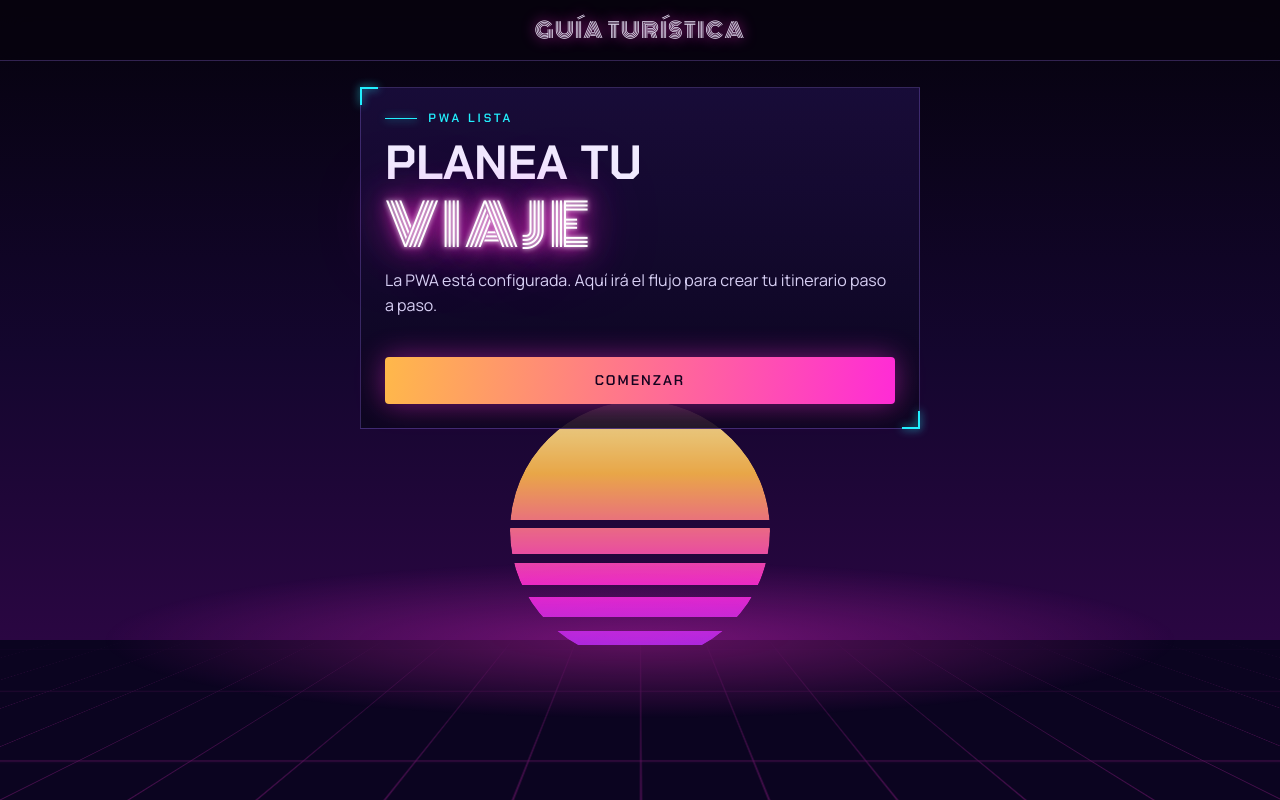
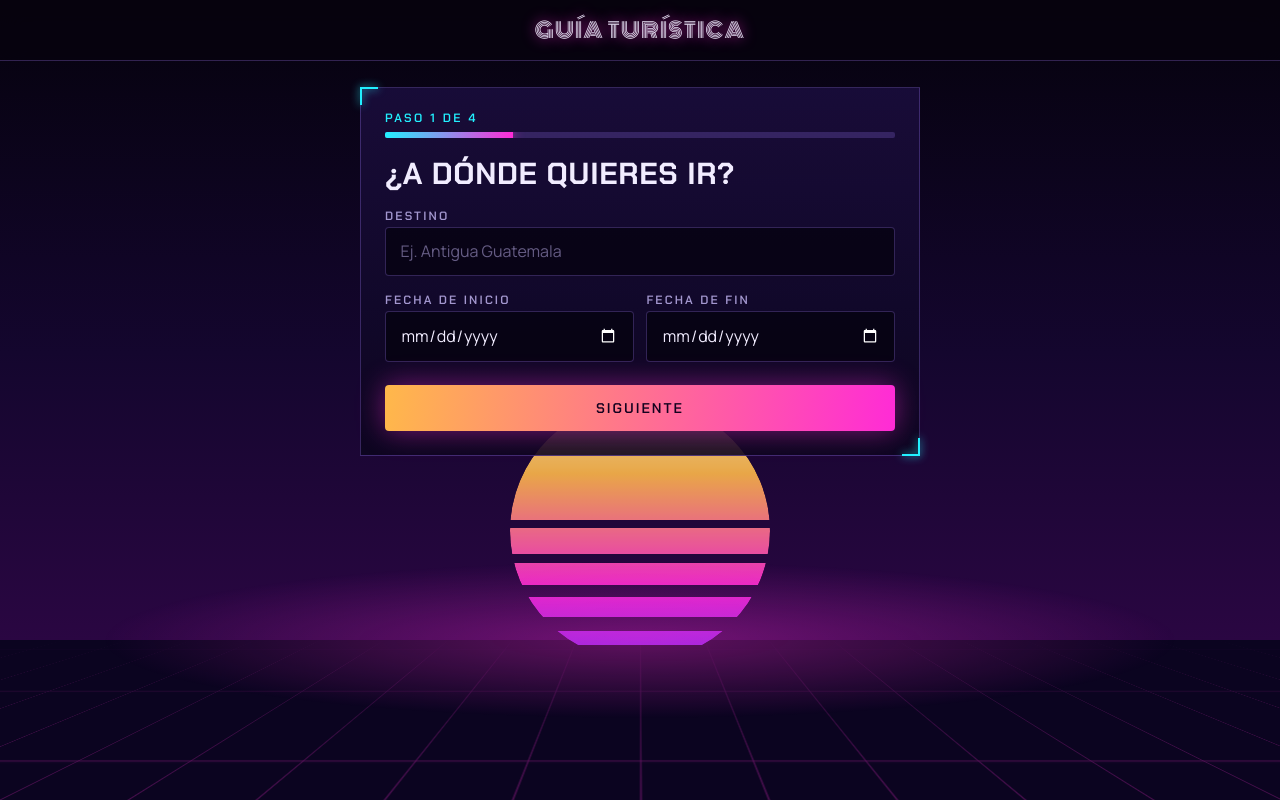
Before and after one commit to DerekMarmol/GuiaTuristicaProyecto, a React (Vite) app in the folder frontend/: page / in a window 1280 px wide. Built offline with nearby package versions, Linux system fonts and the light colour scheme.

Commit message:
Closes GUI-16: Construir flujo paso 1: Destino y Fechas

```diff
--- a/frontend/src/App.tsx
+++ b/frontend/src/App.tsx
@@ -1,6 +1,10 @@
+import { useViaje } from "./context/ViajeContext";
 import OfflineBanner from "./components/OfflineBanner";
+import Paso1Destino from "./pages/Paso1Destino";
+import PasoPendiente from "./pages/PasoPendiente";
 
 export default function App() {
+  const { paso } = useViaje();
   return (
     <>
       <div className="fondo" aria-hidden="true">
@@ -12,14 +16,7 @@ export default function App() {
         <span className="logo">GUÍA TURÍSTICA</span>
       </header>
       <main className="contenedor">
-        <section className="card">
-          <p className="eyebrow">PWA lista</p>
-          <h1>
-            Planea tu <span className="neon">viaje</span>
-          </h1>
-          <p>La PWA está configurada. Aquí irá el flujo para crear tu itinerario paso a paso.</p>
-          <button type="button" className="btn-primario">Comenzar</button>
-        </section>
+        {paso === 1 ? <Paso1Destino /> : <PasoPendiente />}
       </main>
     </>
   );
--- /dev/null
+++ b/frontend/src/components/Stepper.tsx
@@ -0,0 +1,22 @@
+interface Props {
+  actual: number;
+  total?: number;
+}
+
+export default function Stepper({ actual, total = 4 }: Props) {
+  return (
+    <div className="stepper">
+      <p className="stepper-text">Paso {actual} de {total}</p>
+      <div
+        className="stepper-bar"
+        role="progressbar"
+        aria-label={`Paso ${actual} de ${total}`}
+        aria-valuemin={1}
+        aria-valuemax={total}
+        aria-valuenow={actual}
+      >
+        <div className="stepper-fill" style={{ width: `${(actual / total) * 100}%` }} />
+      </div>
+    </div>
+  );
+}
--- /dev/null
+++ b/frontend/src/context/ViajeContext.tsx
@@ -0,0 +1,33 @@
+import { createContext, useContext, useState, type ReactNode } from "react";
+import type { Viaje } from "../../../shared/types";
+
+export type ViajeBorrador = Partial<Viaje>;
+
+interface ViajeContextValue {
+  viaje: ViajeBorrador;
+  paso: number;
+  actualizarViaje: (datos: ViajeBorrador) => void;
+  irAPaso: (paso: number) => void;
+}
+
+const ViajeContext = createContext<ViajeContextValue | null>(null);
+
+export function ViajeProvider({ children }: { children: ReactNode }) {
+  const [viaje, setViaje] = useState<ViajeBorrador>({});
+  const [paso, setPaso] = useState(1);
+
+  const actualizarViaje = (datos: ViajeBorrador) =>
+    setViaje((anterior) => ({ ...anterior, ...datos }));
+
+  return (
+    <ViajeContext.Provider value={{ viaje, paso, actualizarViaje, irAPaso: setPaso }}>
+      {children}
+    </ViajeContext.Provider>
+  );
+}
+
+export function useViaje() {
+  const ctx = useContext(ViajeContext);
+  if (!ctx) throw new Error("useViaje debe usarse dentro de <ViajeProvider>");
+  return ctx;
+}
--- a/frontend/src/main.tsx
+++ b/frontend/src/main.tsx
@@ -8,12 +8,16 @@ import "@fontsource/manrope/400.css";
 import "@fontsource/manrope/600.css";
 import "@fontsource/monoton/400.css";
 import App from "./App";
+import { ViajeProvider } from "./context/ViajeContext";
 import "./styles.css";
+
 
 registerSW({ immediate: true });
 
 ReactDOM.createRoot(document.getElementById("root")!).render(
   <React.StrictMode>
-    <App />
+    <ViajeProvider>
+      <App />
+    </ViajeProvider>
   </React.StrictMode>
 );
--- /dev/null
+++ b/frontend/src/pages/Paso1Destino.tsx
@@ -0,0 +1,96 @@
+import { useState, type FormEvent } from "react";
+import { useViaje } from "../context/ViajeContext";
+import Stepper from "../components/Stepper";
+
+interface Errores {
+  destino?: string;
+  fechaInicio?: string;
+  fechaFin?: string;
+}
+
+// Fecha de hoy en formato AAAA-MM-DD usando la hora local del usuario.
+function hoyISO() {
+  const d = new Date();
+  const mes = String(d.getMonth() + 1).padStart(2, "0");
+  const dia = String(d.getDate()).padStart(2, "0");
+  return `${d.getFullYear()}-${mes}-${dia}`;
+}
+
+export default function Paso1Destino() {
+  const { viaje, actualizarViaje, irAPaso } = useViaje();
+  const [destino, setDestino] = useState(viaje.destino ?? "");
+  const [fechaInicio, setFechaInicio] = useState(viaje.fechaInicio ?? "");
+  const [fechaFin, setFechaFin] = useState(viaje.fechaFin ?? "");
+  const [errores, setErrores] = useState<Errores>({});
+  const hoy = hoyISO();
+
+  function validar(): Errores {
+    const e: Errores = {};
+    if (!destino.trim()) e.destino = "Escribe el destino al que quieres ir.";
+    if (!fechaInicio) e.fechaInicio = "Selecciona la fecha de inicio.";
+    else if (fechaInicio < hoy) e.fechaInicio = "La fecha de inicio no puede estar en el pasado.";
+    if (!fechaFin) e.fechaFin = "Selecciona la fecha de fin.";
+    else if (fechaInicio && fechaFin < fechaInicio) e.fechaFin = "La fecha de fin debe ser igual o posterior al inicio.";
+    return e;
+  }
+
+  function onSubmit(ev: FormEvent) {
+    ev.preventDefault();
+    const e = validar();
+    setErrores(e);
+    if (Object.keys(e).length > 0) return;
+    actualizarViaje({ destino: destino.trim(), fechaInicio, fechaFin });
+    irAPaso(2);
+  }
+
+  return (
+    <form className="card" onSubmit={onSubmit} noValidate>
+      <Stepper actual={1} />
+      <h2>¿A dónde quieres ir?</h2>
+
+      <label htmlFor="destino">Destino</label>
+      <input
+        id="destino"
+        type="text"
+        placeholder="Ej. Antigua Guatemala"
+        value={destino}
+        onChange={(e) => setDestino(e.target.value)}
+        aria-invalid={!!errores.destino}
+        autoComplete="off"
+      />
+      {errores.destino && <p className="error">{errores.destino}</p>}
+
+      <div className="fila">
+        <div>
+          <label htmlFor="fechaInicio">Fecha de inicio</label>
+          <input
+            id="fechaInicio"
+            type="date"
+            min={hoy}
+            value={fechaInicio}
+            onChange={(e) => {
+              setFechaInicio(e.target.value);
+              if (fechaFin && e.target.value > fechaFin) setFechaFin("");
+            }}
+            aria-invalid={!!errores.fechaInicio}
+          />
+          {errores.fechaInicio && <p className="error">{errores.fechaInicio}</p>}
+        </div>
+        <div>
+          <label htmlFor="fechaFin">Fecha de fin</label>
+          <input
+            id="fechaFin"
+            type="date"
+            min={fechaInicio || hoy}
+            value={fechaFin}
+            onChange={(e) => setFechaFin(e.target.value)}
+            aria-invalid={!!errores.fechaFin}
+          />
+          {errores.fechaFin && <p className="error">{errores.fechaFin}</p>}
+        </div>
+      </div>
+
+      <button type="submit" className="btn-primario">Siguiente</button>
+    </form>
+  );
+}
--- /dev/null
+++ b/frontend/src/pages/PasoPendiente.tsx
@@ -0,0 +1,15 @@
+import { useViaje } from "../context/ViajeContext";
+import Stepper from "../components/Stepper";
+
+export default function PasoPendiente() {
+  const { paso, viaje, irAPaso } = useViaje();
+  return (
+    <div className="card">
+      <Stepper actual={paso} />
+      <h2>Paso {paso}: próximamente</h2>
+      <p>Datos guardados hasta ahora:</p>
+      <pre data-testid="datos">{JSON.stringify(viaje, null, 2)}</pre>
+      <button type="button" className="btn-secundario" onClick={() => irAPaso(paso - 1)}>Atrás</button>
+    </div>
+  );
+}
```
